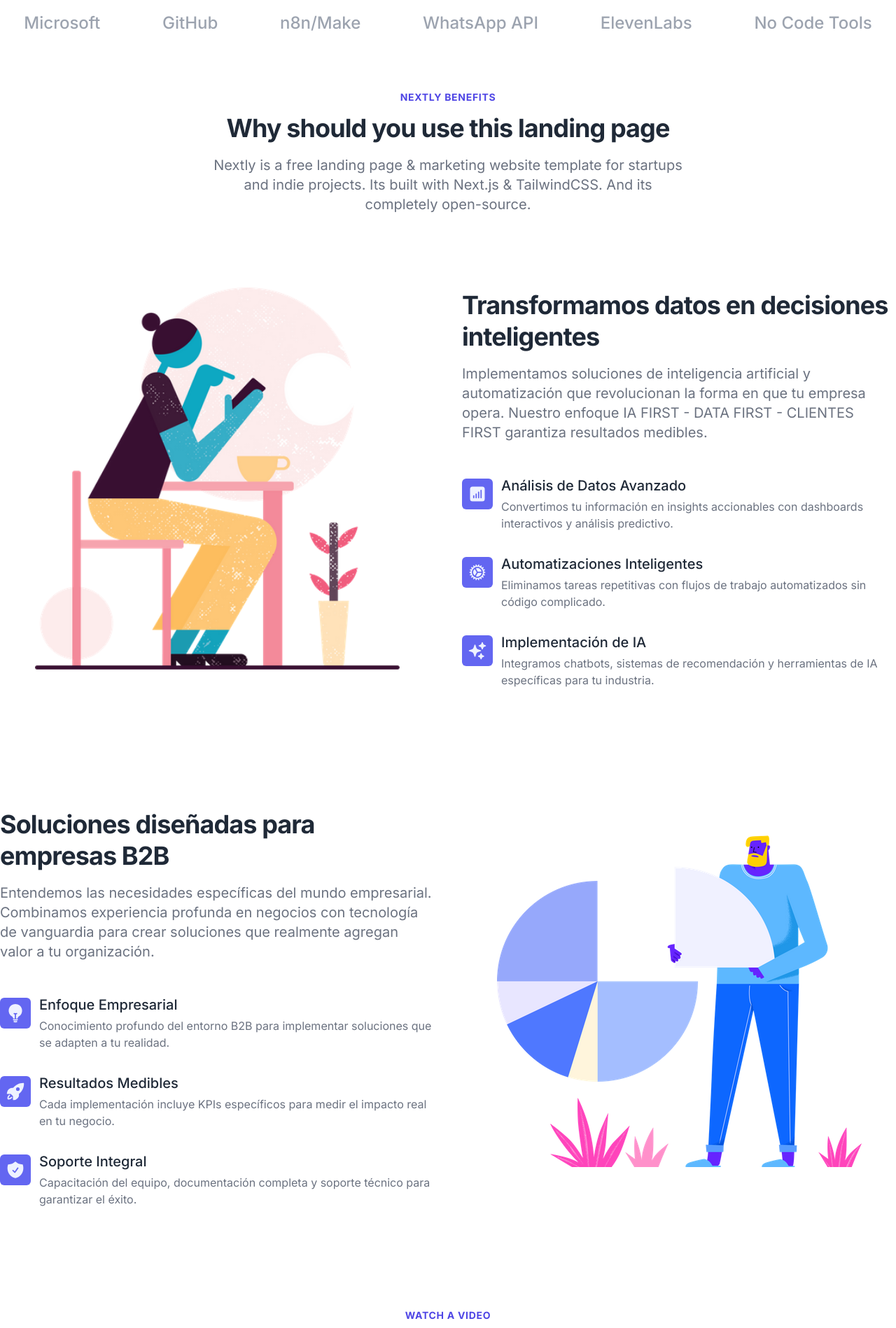
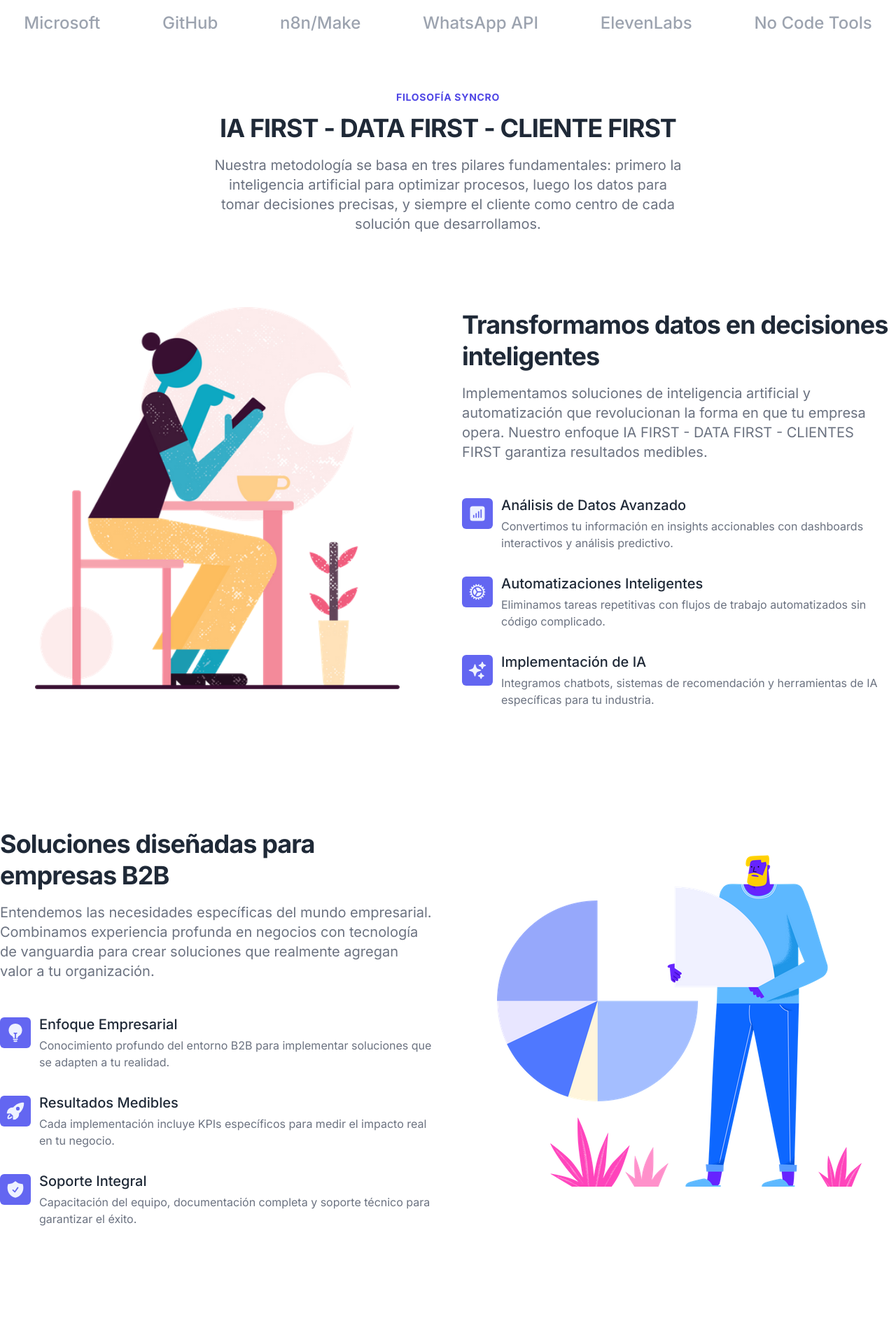
Before and after one commit to emiperaltaok/syncro-landing, a Next.js app: page / in a window 1280 px wide. Shown: the part 960-2858 px from the top of the page at 70% size. Built offline with nearby package versions, Linux system fonts and the light colour scheme.

Commit message:
cambie texto de ingles a español

```diff
--- a/src/app/page.tsx
+++ b/src/app/page.tsx
@@ -8,46 +8,51 @@ import { Faq } from "@/components/Faq";
 import { Cta } from "@/components/Cta";
 
 import { benefitOne, benefitTwo } from "@/components/data";
+
 export default function Home() {
   return (
     <Container>
       <Hero />
+
       <SectionTitle
-        preTitle="Nextly Benefits"
-        title=" Why should you use this landing page"
+        preTitle="Filosofía SYNCRO"
+        title="IA FIRST - DATA FIRST - CLIENTE FIRST"
       >
-        Nextly is a free landing page & marketing website template for startups
-        and indie projects. Its built with Next.js & TailwindCSS. And its
-        completely open-source.
+        Nuestra metodología se basa en tres pilares fundamentales:
+        primero la inteligencia artificial para optimizar procesos,
+        luego los datos para tomar decisiones precisas, y siempre
+        el cliente como centro de cada solución que desarrollamos.
       </SectionTitle>
 
       <Benefits data={benefitOne} />
       <Benefits imgPos="right" data={benefitTwo} />
 
       <SectionTitle
-        preTitle="Watch a video"
-        title="Learn how to fullfil your needs"
+        preTitle="Casos de Éxito"
+        title="Cómo transformamos empresas con IA"
       >
-        This section is to highlight a promo or demo video of your product.
-        Analysts says a landing page with video has 3% more conversion rate. So,
-        don&apos;t forget to add one. Just like this.
+        Descubre cómo nuestras soluciones de inteligencia artificial
+        han revolucionado procesos empresariales, automatizado tareas
+        y generado resultados medibles en tiempo real.
       </SectionTitle>
 
       <Video videoId="fZ0D0cnR88E" />
 
       <SectionTitle
-        preTitle="Testimonials"
-        title="Here's what our customers said"
+        preTitle="Testimonios"
+        title="Lo que dicen nuestros clientes"
       >
-        Testimonials is a great way to increase the brand trust and awareness.
-        Use this section to highlight your popular customers.
+        La confianza de nuestros clientes es nuestro mayor activo.
+        Conoce las experiencias de empresas que ya transformaron
+        sus procesos con nuestras soluciones de IA.
       </SectionTitle>
 
       <Testimonials />
 
-      <SectionTitle preTitle="FAQ" title="Frequently Asked Questions">
-        Answer your customers possible questions here, it will increase the
-        conversion rate as well as support or chat requests.
+      <SectionTitle preTitle="FAQ" title="Preguntas Frecuentes">
+        Resolvemos las dudas más comunes sobre nuestros servicios
+        de inteligencia artificial, automatización y análisis de datos
+        para ayudarte a tomar la mejor decisión.
       </SectionTitle>
 
       <Faq />
```
